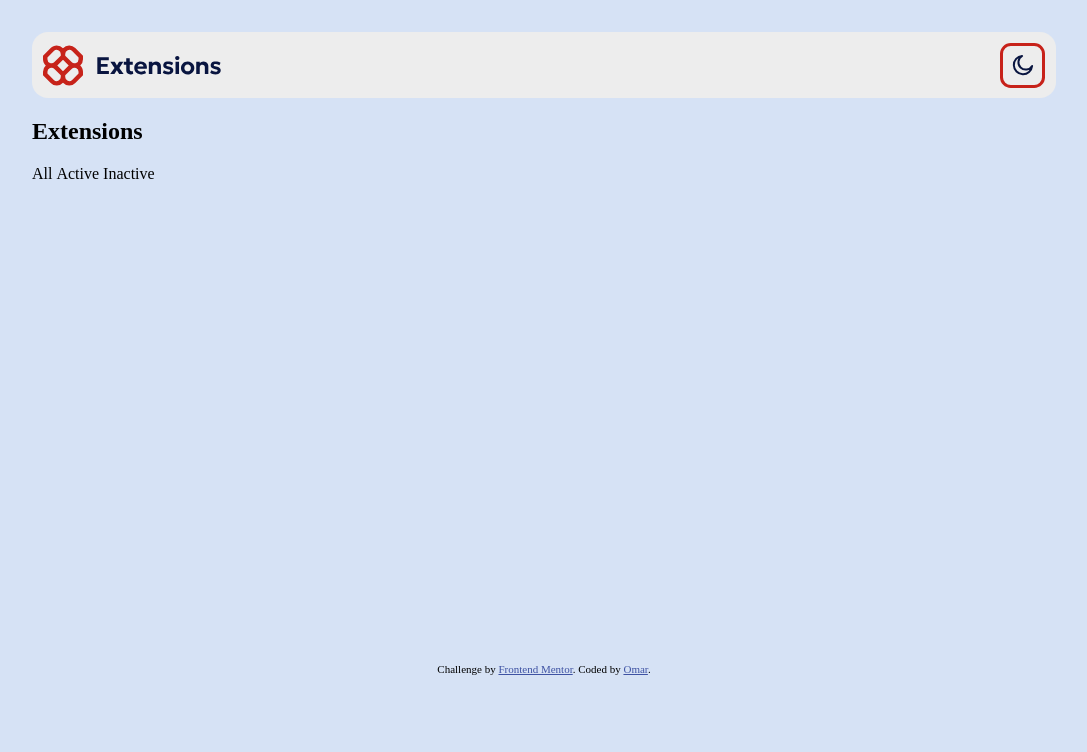
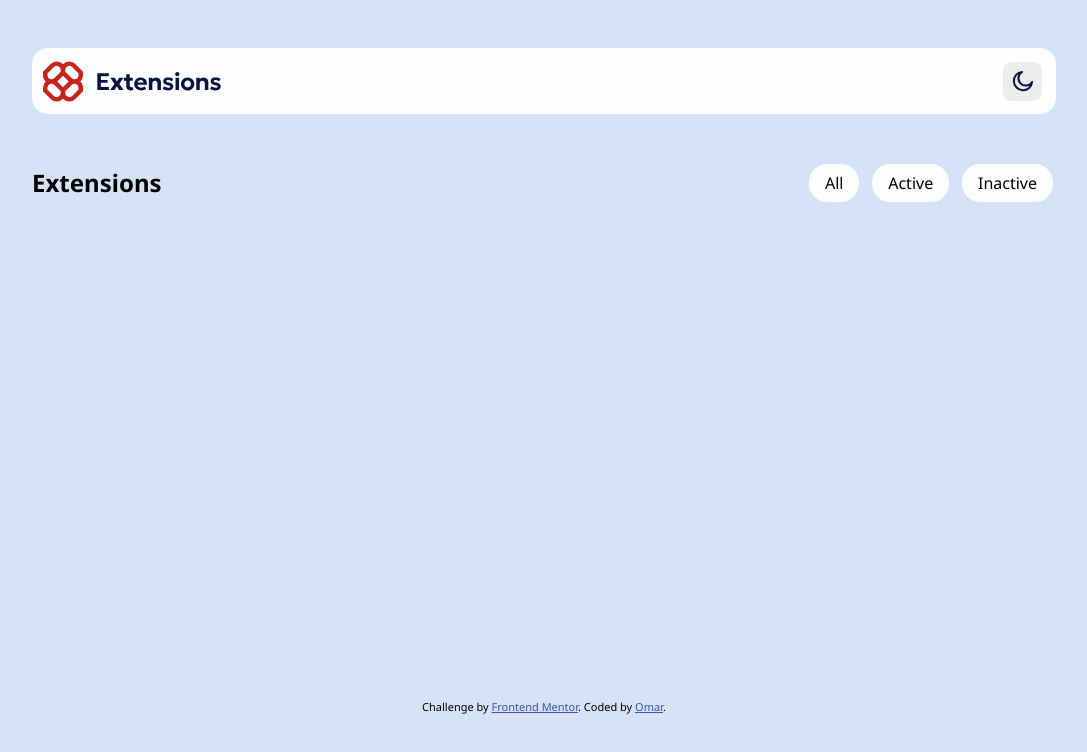
Before and after one commit to omoforever/browser-extension-ui, a plain HTML site: page index.html in a window 1280 px wide. Shown: the whole page, without its empty margins (96-1183 px from the left). Drawn offline with Linux system fonts and the light colour scheme.

Commit message:
finished UI for the filter bar

```diff
--- a/css/styles.css
+++ b/css/styles.css
@@ -73,7 +73,9 @@ footer {
 body {
     max-width: 1024px;
     margin: 2rem auto;
+    padding: 1rem;
     background-color: var(--neutral-200);
+    font-family: var(--font-family-base);
 }
 
 header {
@@ -82,7 +84,8 @@ header {
     align-content: center;
     padding: 0.675rem;
     border-radius: 1rem;
-    background-color: var(--neutral-100);
+    margin-bottom: 2rem;
+    background-color: var(--neutral-0);
 }
 
 button {
@@ -90,14 +93,21 @@ button {
 }
 
 .theme-button {
+    display: flex;
+    justify-content: center;
+    align-content: center;
     padding: 0.525rem;
+    cursor: pointer;
+    border-style: solid;
+    border-radius: 0.675rem;
+    border-color: var(--neutral-0);
+    background-color: var(--neutral-100);
+}
+
+.theme-button:hover {
     border-style: solid;
     border-color: var(--red-700);
     border-radius: 0.675rem;
-    display: flex;
-    justify-content: center;
-    align-content: center;
-    cursor: pointer;
 }
 
 .theme-button img {
@@ -105,6 +115,31 @@ button {
 }
 
 .filter-bar {
-    /* display: flex;
-    justify-content: space-between; */
+    display: flex;
+    justify-content: space-between;
 }
+
+.filter-bar-buttons {
+    display: flex;
+    gap: 0.425rem;
+    justify-content: center;
+    align-items: center;
+}
+
+.filter-bar button {
+    display: flex;
+    justify-content: center;
+    align-content: center;
+    padding-block: 0.5rem;
+    padding-inline: 1rem;
+    border-radius: 1.325rem;
+    border-style: solid;
+    border-color: var(--neutral-200);
+    background-color: var(--neutral-0);
+    cursor: pointer;
+}
+
+.filter-bar button:hover {
+    border-style: solid;
+    border-color: var(--red-700);
+}
```
